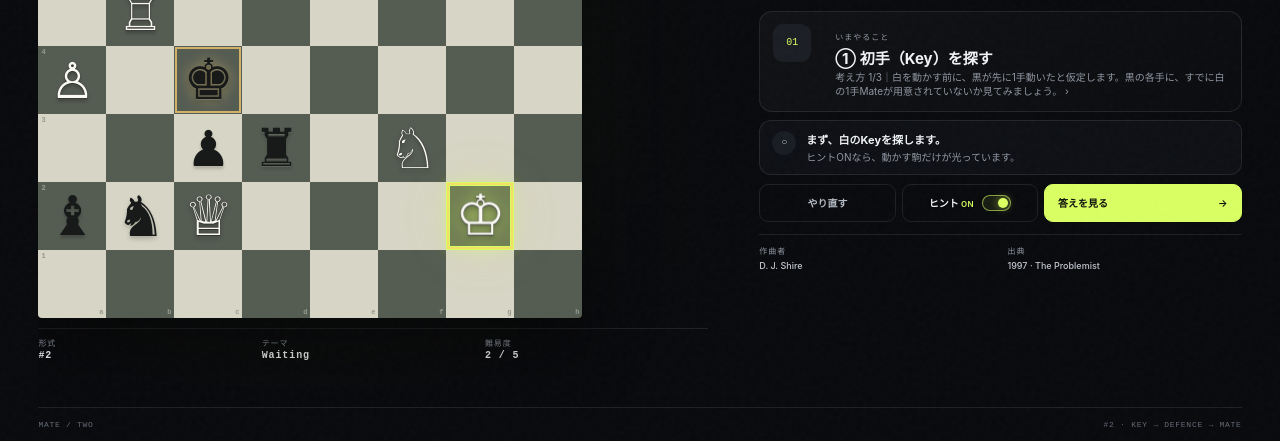
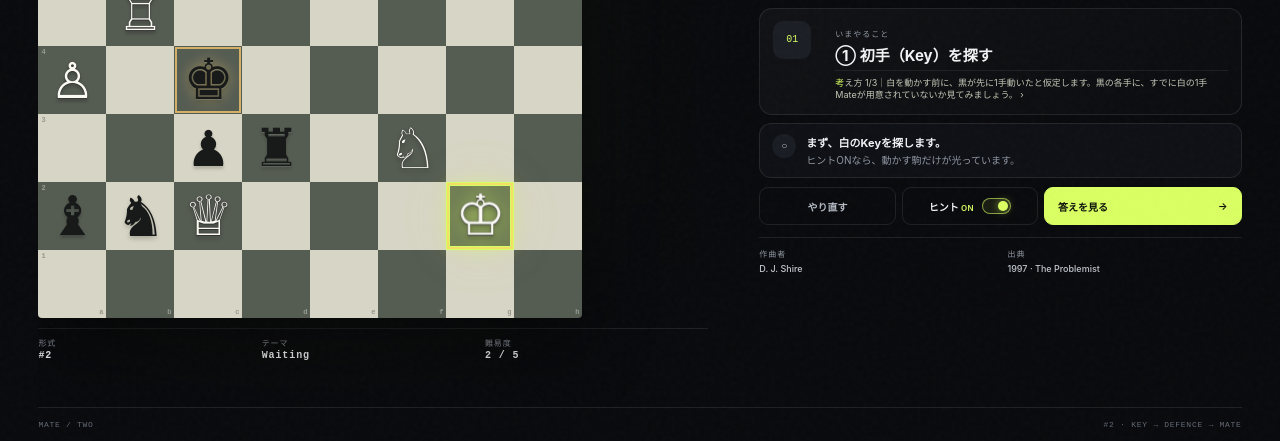
Before and after one commit to hane-san/chess-problem-001, a plain HTML site: page index.html in a window 1280 px wide. Shown: the part 359-800 px from the top of the page. Drawn offline with nearby package versions, Linux system fonts and the light colour scheme.

Commit message:
Style staged thinking hints

```diff
--- a/visual-polish.css
+++ b/visual-polish.css
@@ -31,6 +31,29 @@
   letter-spacing:.04em;
 }
 
+/* Thinking hints: strategy first, answer information later. Tap the line to cycle. */
+#phaseText:not(.is-hidden){
+  display:block;
+  margin-top:5px;
+  padding-top:6px;
+  border-top:1px solid rgba(255,255,255,.07);
+  color:#c2c9b7;
+  font-size:9px;
+  line-height:1.42;
+  cursor:pointer;
+  user-select:none;
+  -webkit-user-select:none;
+}
+#phaseText:not(.is-hidden):not(.single-guide)::first-letter{
+  color:var(--accent);
+}
+#phaseText.single-guide{cursor:default}
+#phaseText:focus-visible{
+  outline:1px solid rgba(217,255,99,.62);
+  outline-offset:3px;
+  border-radius:4px;
+}
+
 /* Defense selection: animate the black piece from source to destination, then leave a short landing echo. */
 .defense-flyer{
   position:absolute;
@@ -53,6 +76,10 @@
 }
 .defense-chip.defense-preview{border-color:rgba(255,255,255,.62);color:#fff}
 
+@media(max-width:900px){
+  #phaseText:not(.is-hidden){font-size:8.5px;line-height:1.35;margin-top:3px;padding-top:4px}
+}
+
 @media(prefers-reduced-motion:reduce){
   .square.hint-piece,.square.hint-piece .piece,.square.defense-arrival{animation:none!important}
   .defense-flyer{transition:none}
```
